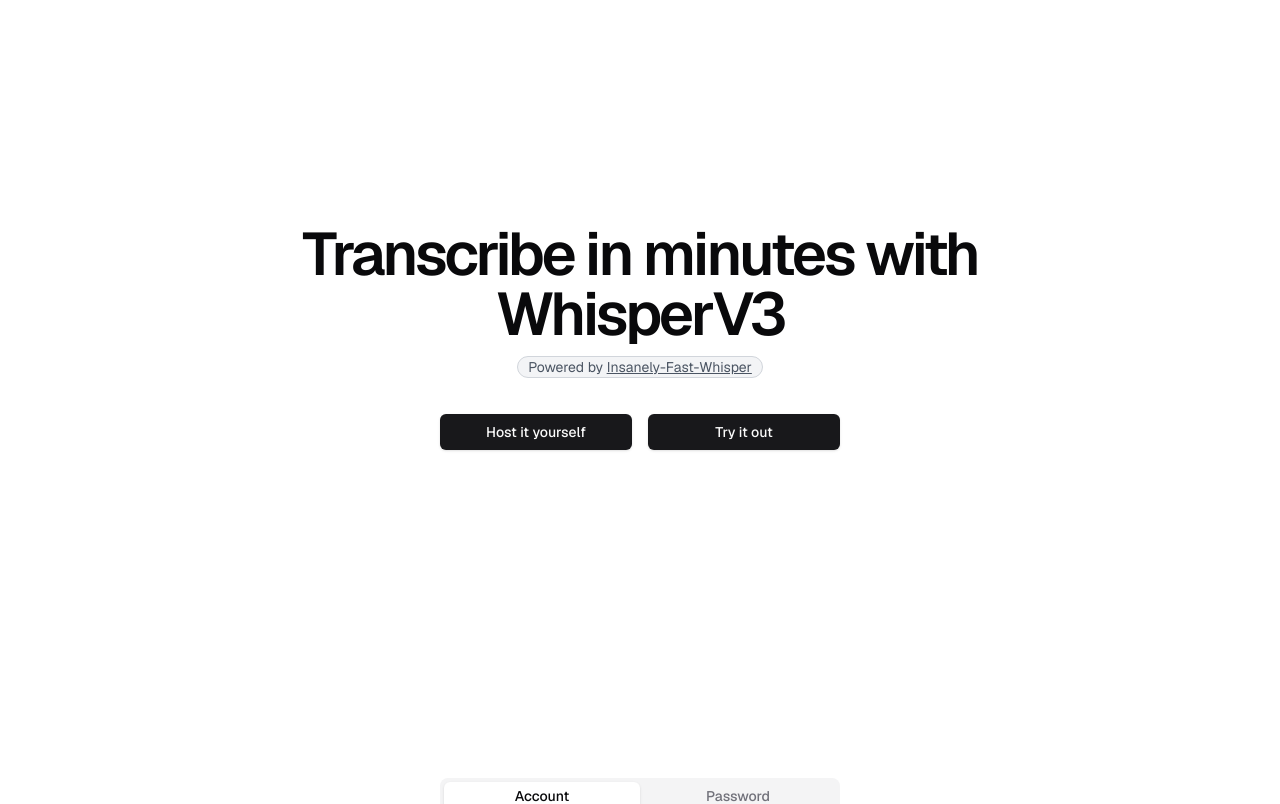
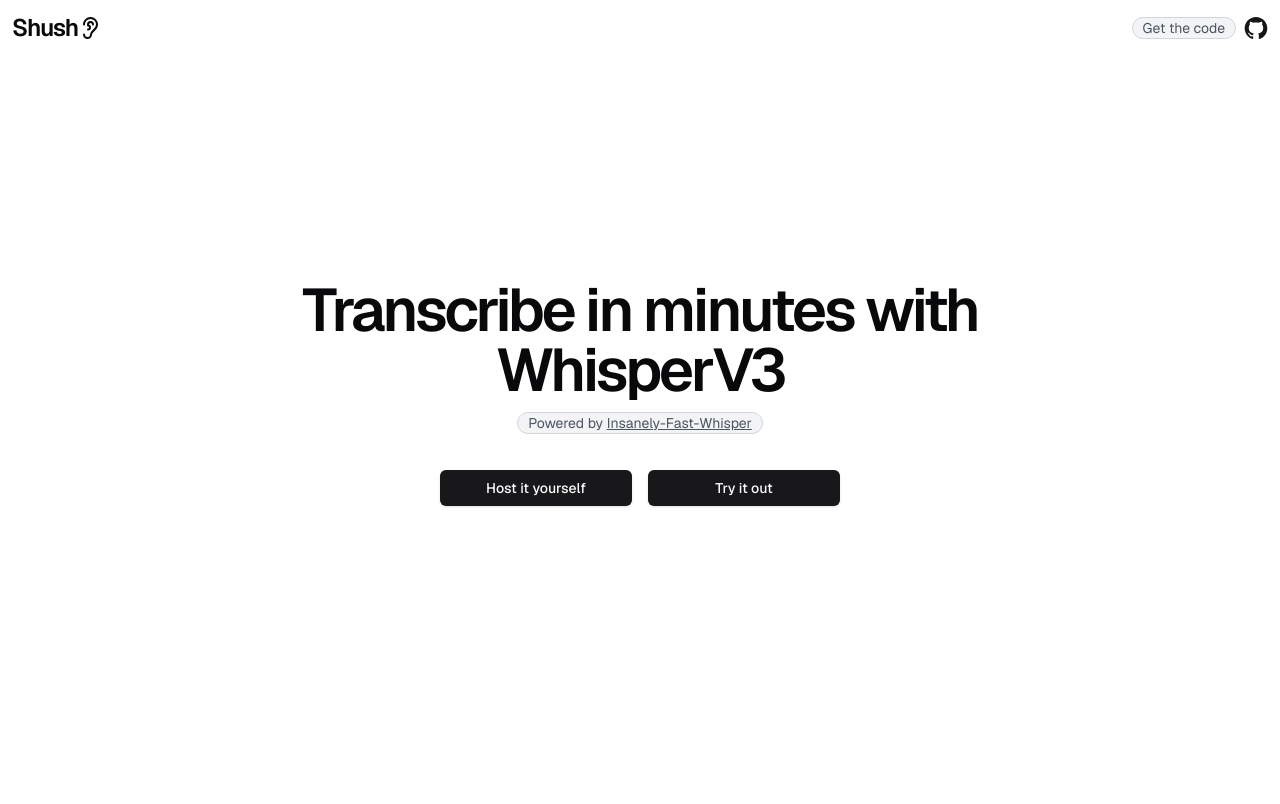
Before and after one commit to arihanv/Shush, a Next.js app in the folder shush/: page / in a window 1280 px wide. Shown: the top 804 px of the page. Built offline with nearby package versions, Linux system fonts and the light colour scheme.

Commit message:
feat: add navbar and scroll smooth

```diff
--- a/shush/app/globals.css
+++ b/shush/app/globals.css
@@ -35,3 +35,7 @@
     @apply bg-background text-foreground;
   }
 }
+
+html{
+  scroll-behavior: smooth;
+}
--- a/shush/app/layout.tsx
+++ b/shush/app/layout.tsx
@@ -1,6 +1,7 @@
 import type { Metadata } from "next";
 import { GeistSans } from "geist/font/sans";
 import "./globals.css";
+import Navbar from "@/components/navbar";
 
 export const metadata: Metadata = {
   title: "Shush",
@@ -15,7 +16,10 @@
 }) {
   return (
     <html lang="en">
-      <body className={GeistSans.className}>{children}</body>
+      <body className={GeistSans.className}>
+        <Navbar/>
+        {children}
+      </body>
     </html>
   );
 }
```
